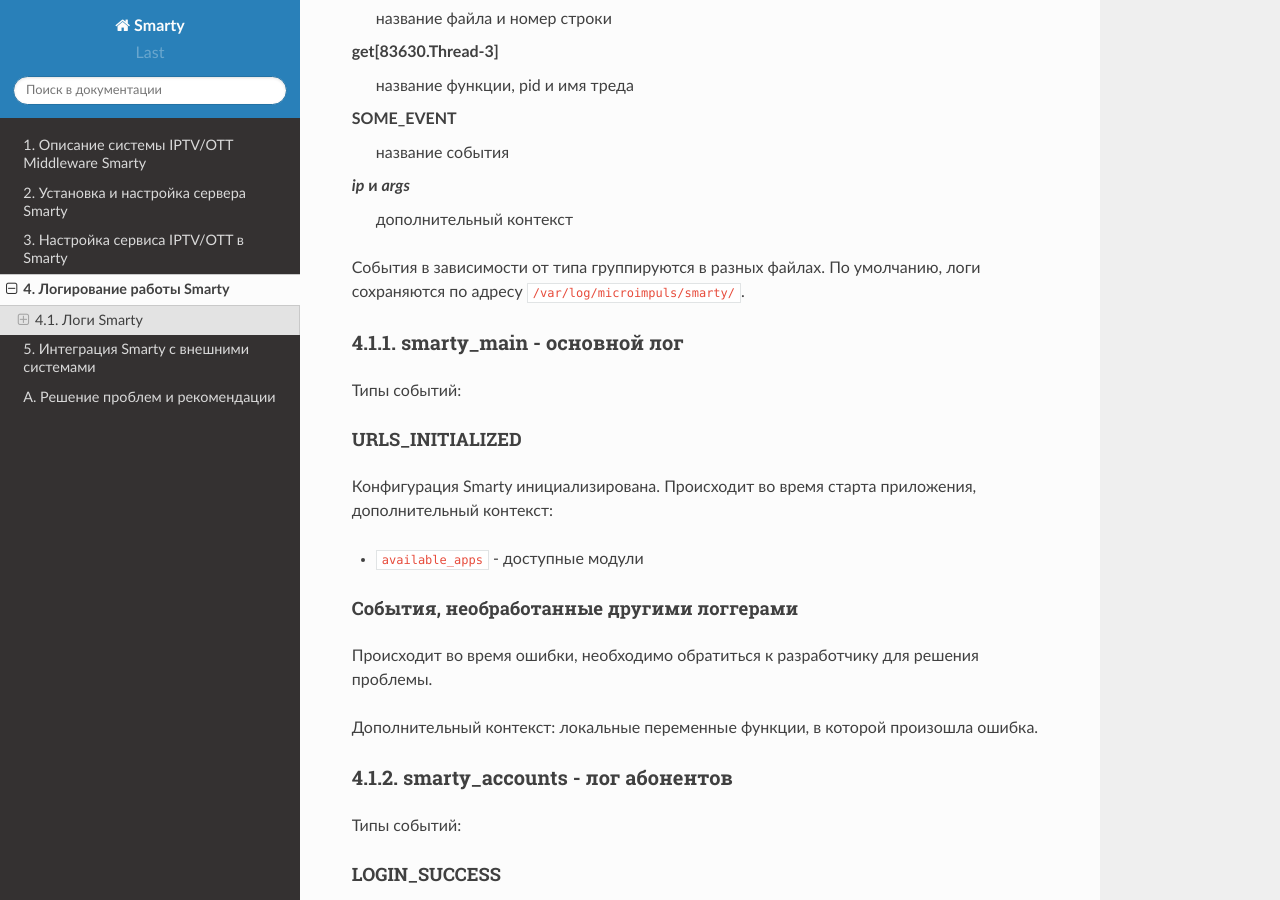
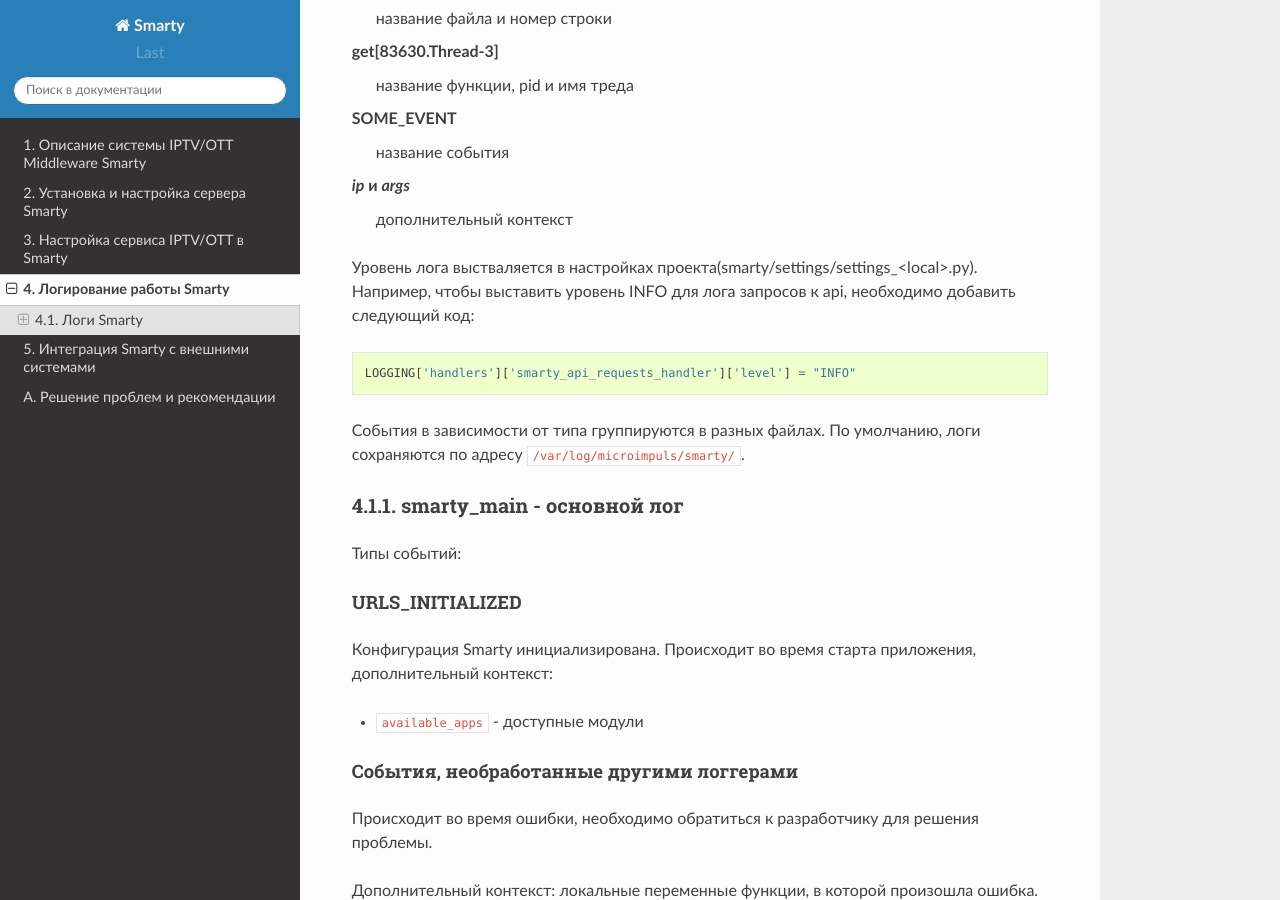
Before and after one commit to sergey-yakovlev/smarty-docs, a Sphinx documentation site: the page built from source/log.rst, in a window 1280 px wide and 900 px high, scrolled down 1034 px. Built offline with Sphinx 7.4.7 and the Read the Docs theme 2.0.0, drawn with Linux system fonts in a browser that asks for light colours.

Commit message:
log level config info

```diff
--- a/source/log.rst
+++ b/source/log.rst
@@ -41,6 +41,12 @@
     название события
 *ip* и *args*
     дополнительный контекст
+
+
+Уровень лога выстваляется в настройках проекта(smarty/settings/settings_<local>.py).
+Например, чтобы выставить уровень INFO для лога запросов к api, необходимо добавить следующий код:  ::
+
+    LOGGING['handlers']['smarty_api_requests_handler']['level'] = "INFO"
 
 
 События в зависимости от типа группируются в разных файлах. По умолчанию, логи сохраняются по адресу ``/var/log/microimpuls/smarty/``.
```
